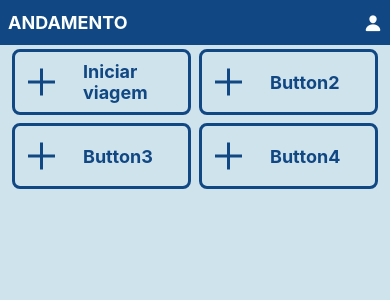
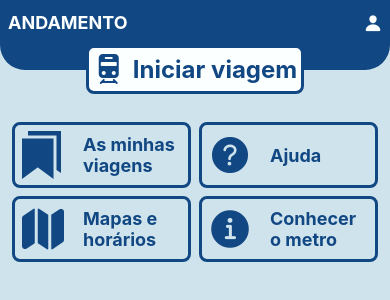
Before and after one commit to pedrocosta132/andamento, a React Native app: screen /Home in a window 390 px wide. Shown: the top 300 px of the page. Built offline with nearby package versions, Linux system fonts and the light colour scheme.

Commit message:
feat: Home infomartion & start button

```diff
--- a/App.tsx
+++ b/App.tsx
@@ -9,7 +9,7 @@ import { CompleteTrip } from "./src/types";
 
 export type RootStackParamList = {
   Home: undefined;
-  CreateList: undefined;
+  CreateTrip: undefined;
   Trip: { trip: CompleteTrip };
 };
 
@@ -36,7 +36,7 @@ export default function App() {
             options={{ title: "Ínicio | andamento" }}
           />
           <Stack.Screen
-            name="CreateList"
+            name="CreateTrip"
             component={CreateTrip}
             options={{ title: "Iniciar viagem | andamento" }}
           />
--- /dev/null
+++ b/src/components/StartButton/index.tsx
@@ -0,0 +1,24 @@
+import { View } from "react-native";
+import colors from "../../constants/colors";
+import Button from "../Button";
+import { styled } from "./styled";
+import { useNavigation } from "@react-navigation/native";
+
+export default function StartButton() {
+  const navigation = useNavigation();
+
+  return (
+    <View style={styled.container}>
+      <View style={styled.background} />
+      <Button
+        icon="subway"
+        text="Iniciar viagem"
+        onPress={() => navigation.navigate("CreateTrip")}
+        iconSize={32}
+        textStyles={{ fontSize: 24 }}
+        bgColor={colors.white}
+        textColor={colors.primary}
+      />
+    </View>
+  );
+}
--- /dev/null
+++ b/src/components/StartButton/styled.ts
@@ -0,0 +1,17 @@
+import { StyleSheet } from "react-native";
+import colors from "../../constants/colors";
+
+export const styled = StyleSheet.create({
+  container: {
+    marginBottom: 24,
+    alignItems: "center",
+  },
+  background: {
+    position: "absolute",
+    height: "50%",
+    width: "100%",
+    backgroundColor: colors.primary,
+    borderBottomLeftRadius: 100,
+    borderBottomRightRadius: 100,
+  },
+});
--- a/src/pages/Home.tsx
+++ b/src/pages/Home.tsx
@@ -6,6 +6,7 @@ import HomeButton, { HomeButtonProps } from "../components/HomeButton";
 import ActiveTripMiniature from "../components/ActiveTripMiniature";
 import apiService from "../services/mockApi";
 import { CompleteTrip } from "../types";
+import StartButton from "../components/StartButton";
 
 export default function Home() {
   const navigation = useNavigation();
@@ -14,14 +15,10 @@ export default function Home() {
 
   const homeButtons: HomeButtonProps[] = useMemo(
     () => [
-      {
-        icon: "add",
-        text: "Iniciar viagem",
-        onPress: () => navigation.navigate("CreateList" as never),
-      },
-      { icon: "add", text: "Button2", onPress: () => {} },
-      { icon: "add", text: "Button3", onPress: () => {} },
-      { icon: "add", text: "Button4", onPress: () => {} },
+      { icon: "bookmarks-sharp", text: "As minhas viagens", onPress: () => {} },
+      { icon: "md-help-circle", text: "Ajuda", onPress: () => {} },
+      { icon: "ios-map", text: "Mapas e horários", onPress: () => {} },
+      { icon: "information-circle", text: "Conhecer o metro", onPress: () => {} },
     ],
     []
   );
@@ -45,6 +42,7 @@ export default function Home() {
   return (
     <Layout>
       <ScrollView style={{ flex: 1 }}>
+        <StartButton />
         <FlatList
           data={homeButtons}
           renderItem={({ item }) => (
```
